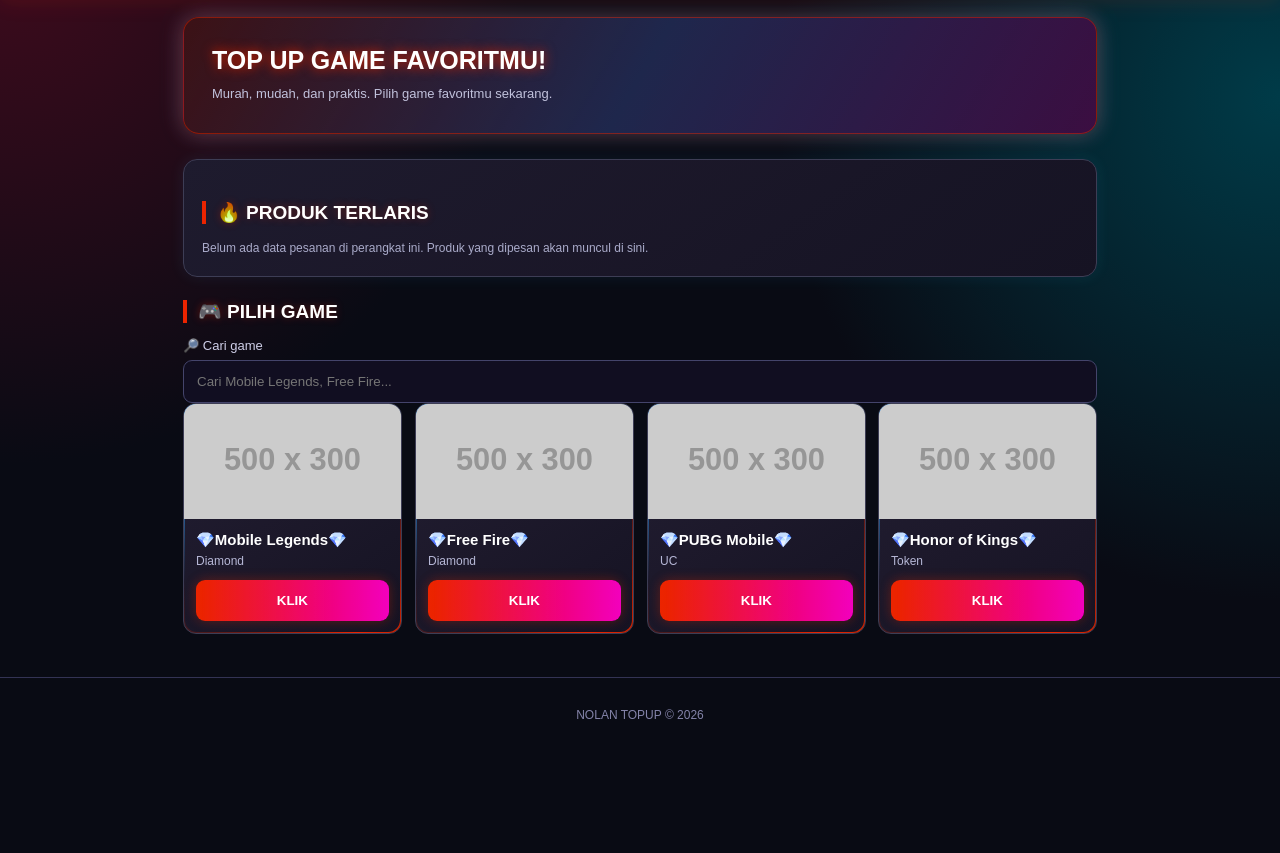
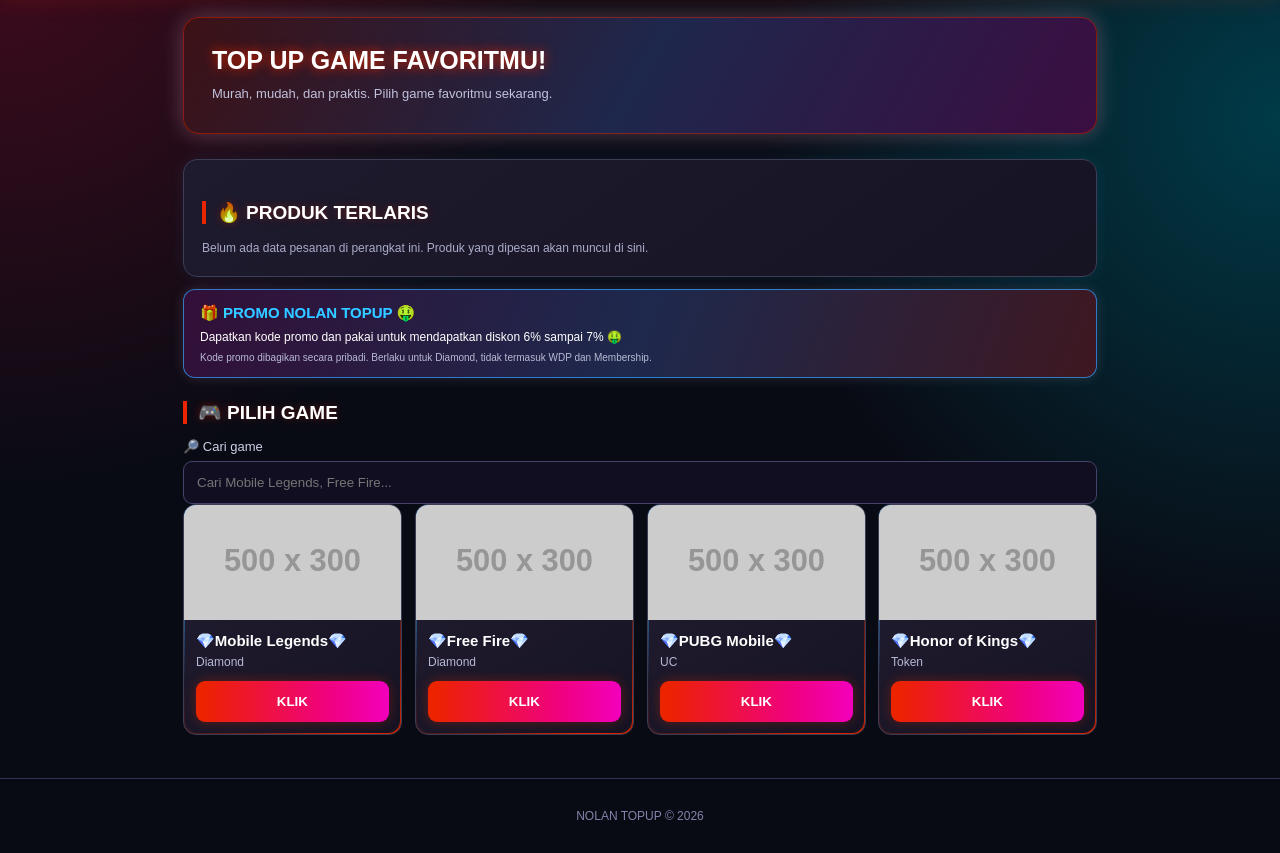
Before and after one commit to nolantopup/Nolan-ToPuP, a plain HTML site: page index.html in a window 1280 px wide. Shown: the part 67-920 px from the top of the page. Before the commit the page ends 819 px from the top, so only its background shows below. Drawn offline with Linux system fonts and the light colour scheme; placeholder pictures from the web are drawn by us.

Commit message:
Update index.html

```diff
--- a/index.html
+++ b/index.html
@@ -42,6 +42,34 @@ button{cursor:pointer;border:0;border-radius:9px;padding:13px;font-weight:bold;t
 @keyframes buttonLight{to{left:150%}}
 .game button:hover,.primary:hover{box-shadow:0 0 20px #ff1744aa,0 0 15px #00e5ff66;transform:scale(1.02)}
 .panel{background:linear-gradient(145deg,#171d2d,#101522);border:1px solid #344052;padding:18px;border-radius:14px;margin-top:15px;box-shadow:0 0 15px #00e5ff16}
+
+/* BANNER PROMO */
+.promo-banner{
+ background:linear-gradient(110deg,#24133f,#102e45,#3b172d);
+ border:1px solid #00e5ff88;
+ border-radius:12px;
+ padding:14px 16px;
+ margin-top:12px;
+ box-shadow:0 0 13px #00e5ff22,0 0 12px #ff174422;
+ position:relative;
+ overflow:hidden;
+}
+.promo-banner h3{
+ font-size:15px;
+ color:#00e5ff;
+ margin-bottom:6px;
+}
+.promo-banner p{
+ font-size:12px;
+ color:#fff;
+ line-height:1.6;
+}
+.promo-banner small{
+ display:block;
+ color:#aebed0;
+ font-size:10px;
+ margin-top:5px;
+}
 .hidden{display:none!important}
 .back{background:#293a54;color:white;margin-bottom:15px;border:1px solid #52637d}
 .back:hover{border-color:var(--cyan);box-shadow:0 0 10px #00e5ff55}
@@ -85,6 +113,12 @@ button:active{transform:scale(.94);filter:brightness(1.4);transition:.12s}
   <h2>🔥 PRODUK TERLARIS</h2>
   <div id="bestSellerList" class="notice">Belum ada data pesanan di perangkat ini. Produk yang dipesan akan muncul di sini.</div>
 </section>
+
+<div class="promo-banner">
+ <h3>🎁 PROMO NOLAN TOPUP 🤑</h3>
+ <p>Dapatkan kode promo dan pakai untuk mendapatkan diskon 6% sampai 7% 🤑</p>
+ <small>Kode promo dibagikan secara pribadi. Berlaku untuk Diamond, tidak termasuk WDP dan Membership.</small>
+</div>
 
 <section id="catalog">
  <h2>🎮 PILIH GAME</h2>
@@ -402,4 +436,4 @@ document.addEventListener("pointerdown",function(e){
 updateBestSellers();
 </script>
 </body>
-   </html>
+ </html>
```
